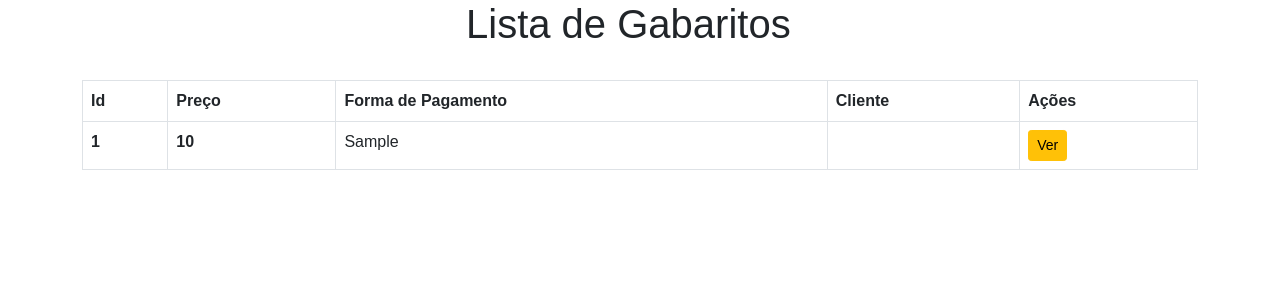
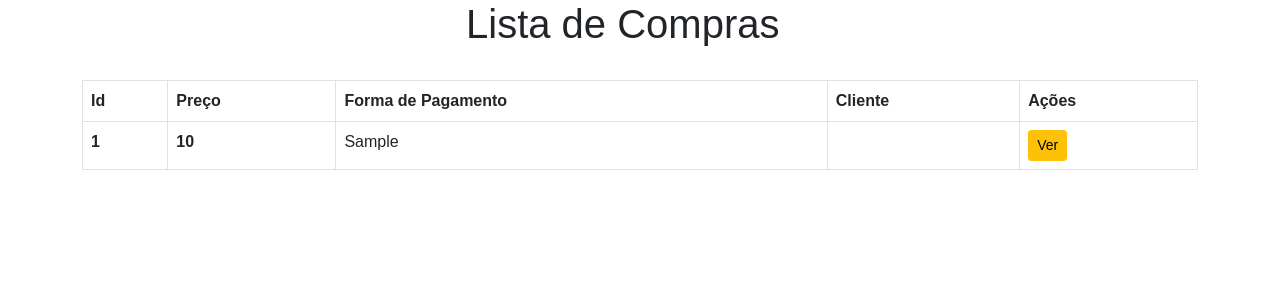
Before and after one commit to Guilherme-DSGL/Concessionaria-1.0, a PHP site: page /listarcomp.php in a window 1280 px wide. Shown: the part 56-356 px from the top of the page. Run offline with PHP 8.4, Linux system fonts and the light colour scheme; the visitor is signed in with stand-in values (Sample User, id 1); tables that the repository leaves empty or names only in its code hold one stand-in row (values such as "Sample post").

Commit message:
Update listarcomp.php

```diff
--- a/Fase II/listarcomp.php
+++ b/Fase II/listarcomp.php
@@ -10,7 +10,7 @@ $sql-> execute();
 
 <div class="container">
 <div class="container col-md-6 offset-md-4">
-    <h1>Lista de Gabaritos</h1><br>
+    <h1>Lista de Compras</h1><br>
 </div>
 <table class="table table-hover table table-bordered ">
     <thead class="thead-light">
```
